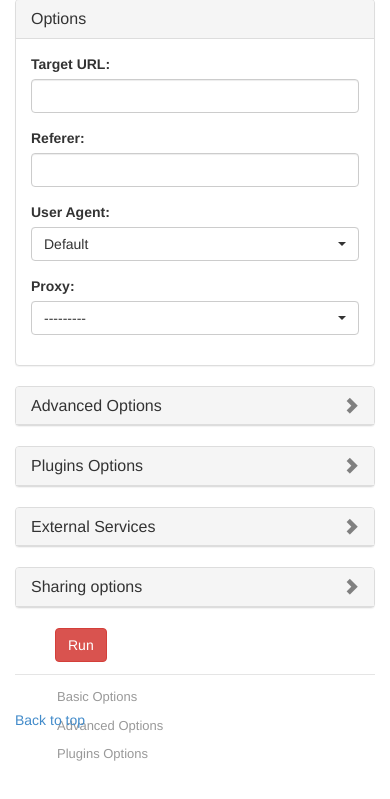
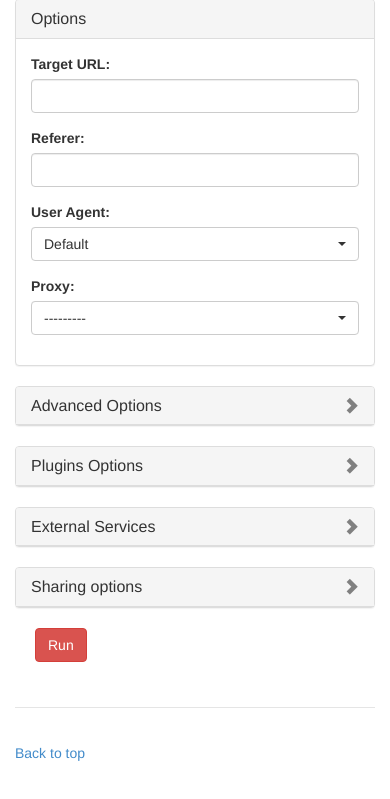
Before and after one commit to thugs-rumal/rumal, a Django app: page / in a window 390 px wide. Shown: the part 103-902 px from the top of the page. Before the commit the page ends 864 px from the top, so only its background shows below. Run offline with Django 3.2, Linux system fonts and the light colour scheme; the visitor is signed in with stand-in values (Sample User, id 1); data that the repository does not hold is empty; parts of the project's set-up code (start-up, migrations or seed data) failed here and were passed over; some libraries are stand-ins or nearby versions.

Commit message:
Make New Task template responsive

```diff
--- a/templates/base.html
+++ b/templates/base.html
@@ -56,7 +56,7 @@ img.fade:hover {
 
         <footer class="footer">
             <div class="row">
-                <div class="col-md-1 col-md-offset-11"><a href="#">Back to top</a></div>
+                <div class="col-md-2 col-sm-2 col-xs-4"><a href="#">Back to top</a></div>
             </div>
         </footer>
     </div>
--- a/templates/interface/new_task.html
+++ b/templates/interface/new_task.html
@@ -6,7 +6,7 @@
 <form method="post">
     {% csrf_token %}
     <div class="row">
-        <div class="col-md-10">
+        <div class="col-md-10 col-sm-9 col-xs-12">
             <!-- Display any form errors -->
             {% if form.errors %}
             <div class="alert alert-danger" role="alert">Please review the errors below and try again</div>
@@ -311,7 +311,7 @@
                 </div>
             </div>
         </div>
-        <div class="col-md-2">
+        <div class="col-md-2 col-sm-3 hidden-xs">
             <nav class="bs-docs-sidebar">
                 <ul id="sidebar" class="nav nav-stacked fixed">
                     <li><input type="submit" id="rule_save" class="btn btn-danger" value="Run" style="margin-bottom:20px;margin-left:20px;"></li>
@@ -323,6 +323,9 @@
                 </ul>
             </nav>
         </div>
+	<div class="col-xs-12 visible-xs">
+		<input type="submit" id="rule_save" class="btn btn-danger" value="Run" style="margin-left:20px;">
+	</div>
     </div>
 </form>
 {% endblock %}
```
